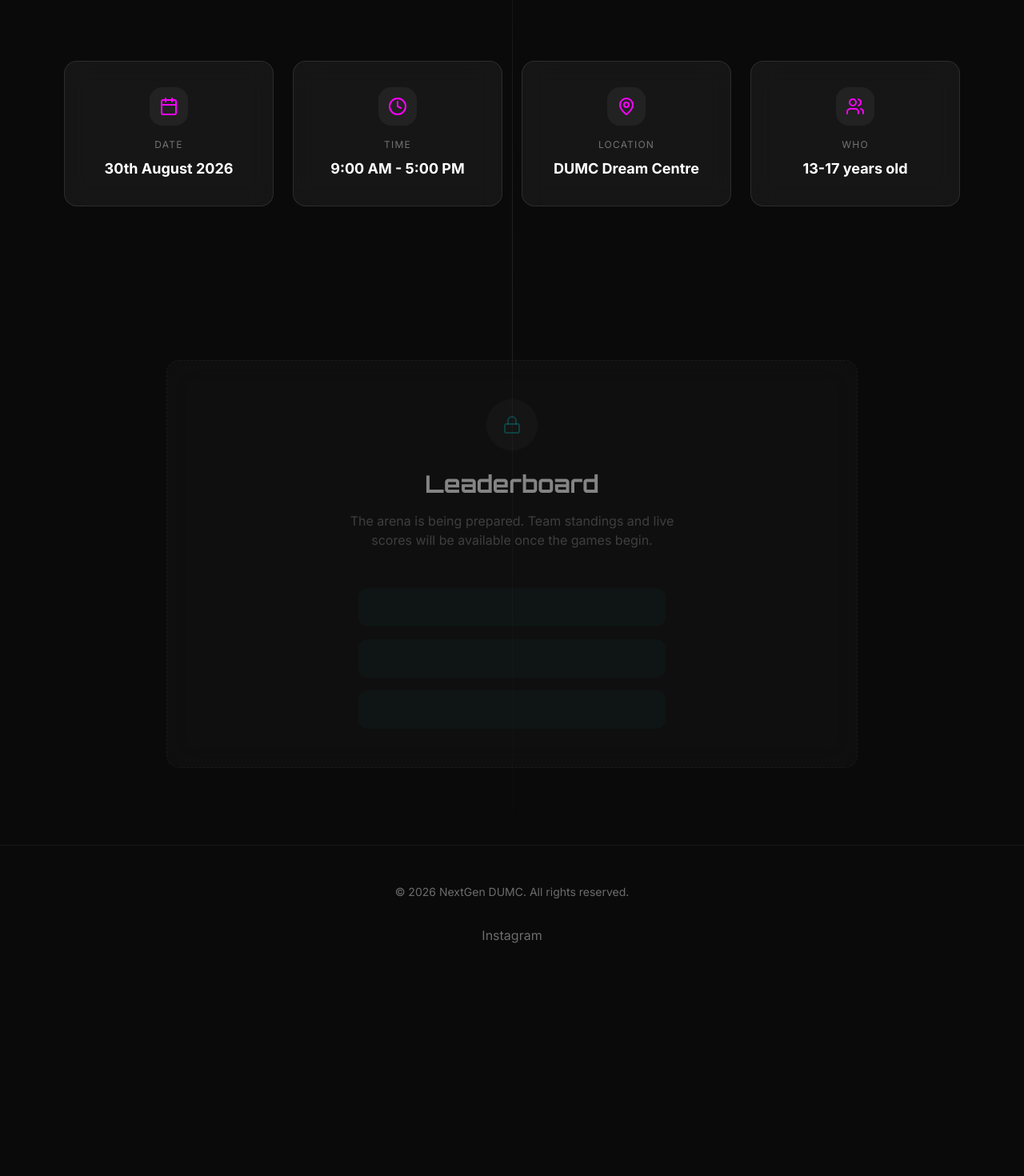
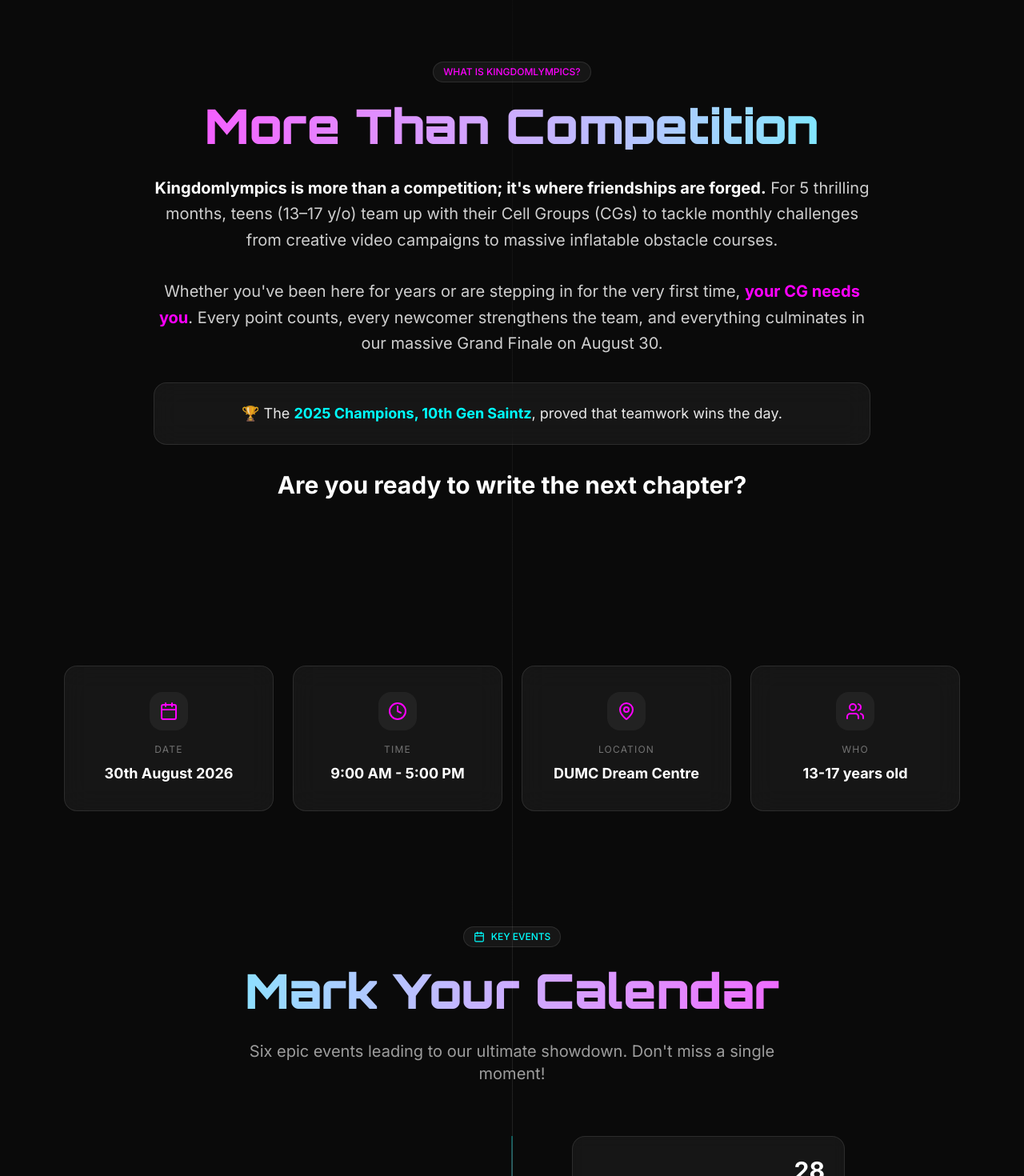
Before and after one commit to ashleylpm/kingdomlympics, a React (Vite) app: page / in a window 1280 px wide. Shown: the part 1285-2755 px from the top of the page at 80% size. Before the commit the page ends 2514 px from the top, so only its background shows below. Built offline with nearby package versions, Linux system fonts and the light colour scheme.

Commit message:
added timeline and description

```diff
--- a/src/App.tsx
+++ b/src/App.tsx
@@ -1,9 +1,10 @@
 import { Hero } from './components/Hero';
 import { Countdown } from './components/Countdown';
+import { Description } from './components/Description';
+import { Calendar } from './components/Calendar';
 import { EventDetails } from './components/EventDetails';
 import { LeaderboardPreview } from './components/LeaderboardPreview';
 import { motion, useScroll, useSpring } from 'motion/react';
-import { Divide } from 'lucide-react';
 
 export default function App() {
   const { scrollYProgress } = useScroll();
@@ -31,8 +32,8 @@ export default function App() {
         <div className="hidden md:flex space-x-8 text-xs font-bold uppercase tracking-widest text-white/60">
           <a href="#home" className="hover:text-white transition-colors">Home</a>
           <a href="#countdown" className="hover:text-white transition-colors">Countdown</a>
-          <a href="#details" className="hover:text-white transition-colors">Details</a>
-          <a href="#leaderboard" className="hover:text-white transition-colors">Leaderboard</a>
+          <a href="#about" className="hover:text-white transition-colors">About</a>
+          <a href="#calendar" className="hover:text-white transition-colors">Calendar</a>
         </div>
 
         <div className="hidden md:flex space-x-2 text-xs font-bold uppercase tracking-widest text-white/60">
@@ -65,8 +66,14 @@ export default function App() {
           <section id="countdown">
             <Countdown />
           </section>
+          <section id="about">
+            <Description />
+          </section>
           <section id="details">
             <EventDetails />
+          </section>
+          <section id="calendar">
+            <Calendar />
           </section>
           <section id="leaderboard">
             <LeaderboardPreview />
--- /dev/null
+++ b/src/components/Calendar.tsx
@@ -0,0 +1,131 @@
+import React from 'react';
+import { motion } from 'motion/react';
+import { Calendar as CalendarIcon, Trophy } from 'lucide-react';
+
+export const Calendar: React.FC = () => {
+  const keyEvents = [
+    {
+      date: "28",
+      month: "MAR",
+      title: "Challenge 1",
+      isFinale: false
+    },
+    {
+      date: "25",
+      month: "APR",
+      title: "Challenge 2",
+      isFinale: false
+    },
+    {
+      date: "30",
+      month: "MAY",
+      title: "Challenge 3",
+      isFinale: false
+    },
+    {
+      date: "27",
+      month: "JUN",
+      title: "Challenge 4",
+      isFinale: false
+    },
+    {
+      date: "25",
+      month: "JUL",
+      title: "Challenge 5",
+      isFinale: false
+    },
+    {
+      date: "30",
+      month: "AUG",
+      title: "GRAND FINALE",
+      isFinale: true
+    }
+  ];
+
+  return (
+    <section className="py-24 px-4 max-w-6xl mx-auto">
+      <motion.div
+        initial={{ opacity: 0, y: 30 }}
+        whileInView={{ opacity: 1, y: 0 }}
+        viewport={{ once: true }}
+        transition={{ duration: 0.8 }}
+        className="text-center mb-16"
+      >
+        <div className="inline-flex items-center space-x-2 px-3 py-1 rounded-full bg-white/5 border border-white/10 text-xs font-medium text-blue mb-6">
+          <CalendarIcon size={14} />
+          <span>KEY EVENTS</span>
+        </div>
+
+        <h2 className="text-4xl md:text-6xl font-black font-display mb-8 bg-gradient-to-r from-blue to-pink bg-clip-text text-transparent">
+          Mark Your Calendar
+        </h2>
+
+        <p className="text-lg md:text-xl text-white/60 max-w-2xl mx-auto">
+          Six epic events leading to our ultimate showdown. Don't miss a single moment!
+        </p>
+      </motion.div>
+
+      {/* Vertical Timeline */}
+      <div className="relative max-w-4xl mx-auto">
+        {/* Timeline Line */}
+        <div className="absolute left-8 md:left-1/2 top-0 bottom-0 w-0.5 bg-gradient-to-b from-blue via-pink to-blue opacity-30 transform md:-translate-x-px"></div>
+
+        {keyEvents.map((event, index) => (
+          <motion.div
+            key={index}
+            initial={{ opacity: 0, x: index % 2 === 0 ? -50 : 50 }}
+            whileInView={{ opacity: 1, x: 0 }}
+            viewport={{ once: true }}
+            transition={{ duration: 0.6, delay: index * 0.1 }}
+            className={`relative flex items-center mb-12 ${
+              index % 2 === 0 ? 'md:flex-row-reverse' : ''
+            }`}
+          >
+            {/* Timeline Dot */}
+            <div className={`absolute left-6 md:left-1/2 w-6 h-6 rounded-full border-2 transform md:-translate-x-1/2 z-10 ${
+              event.isFinale
+                ? 'bg-gradient-to-r from-pink to-blue border-white'
+                : 'bg-blue border-blue'
+            }`}>
+              {event.isFinale && (
+                <Trophy size={12} className="text-white absolute top-1/2 left-1/2 transform -translate-x-1/2 -translate-y-1/2" />
+              )}
+            </div>
+
+            {/* Content */}
+            <div className={`w-full md:w-5/12 ml-16 md:ml-0 ${
+              index % 2 === 0 ? 'md:pr-8 md:text-right' : 'md:pl-8'
+            }`}>
+              <div className={`backdrop-blur-sm rounded-2xl p-6 border transition-all ${
+                event.isFinale
+                  ? 'bg-gradient-to-br from-pink/15 to-blue/15 border-pink/40 hover:border-pink/60 shadow-lg shadow-pink/20'
+                  : 'bg-white/5 border-white/10 hover:border-white/20'
+              }`}>
+                <div className={`flex items-center gap-4 mb-3 ${
+                  index % 2 === 0 ? 'md:justify-end' : ''
+                }`}>
+                  <div className="text-center">
+                    <div className={`text-3xl font-black text-white`}>
+                      {event.date}
+                    </div>
+                    <div className="text-xs font-bold text-white/60 uppercase tracking-widest">
+                      {event.month}
+                    </div>
+                  </div>
+                </div>
+
+                <h3 className={`text-xl font-bold uppercase tracking-wide ${
+                  event.isFinale
+                    ? 'text-transparent bg-gradient-to-r from-pink to-blue bg-clip-text'
+                    : 'text-white'
+                }`}>
+                  {event.title}
+                </h3>
+              </div>
+            </div>
+          </motion.div>
+        ))}
+      </div>
+    </section>
+  );
+};
--- /dev/null
+++ b/src/components/Description.tsx
@@ -0,0 +1,52 @@
+import React from 'react';
+import { motion } from 'motion/react';
+
+export const Description: React.FC = () => {
+
+  return (
+    <section className="py-24 px-4 max-w-6xl mx-auto">
+      <motion.div
+        initial={{ opacity: 0, y: 30 }}
+        whileInView={{ opacity: 1, y: 0 }}
+        viewport={{ once: true }}
+        transition={{ duration: 0.8 }}
+        className="text-center mb-16"
+      >
+        <div className="inline-flex items-center space-x-2 px-3 py-1 rounded-full bg-white/5 border border-white/10 text-xs font-medium text-pink mb-6">
+          <span>WHAT IS KINGDOMLYMPICS?</span>
+        </div>
+
+        <h2 className="text-4xl md:text-6xl font-black font-display mb-8 bg-gradient-to-r from-pink to-blue bg-clip-text text-transparent">
+          More Than Competition
+        </h2>
+
+        <div className="max-w-4xl mx-auto">
+          <p className="text-lg md:text-xl text-white/80 leading-relaxed mb-8">
+            <strong className="text-white">Kingdomlympics is more than a competition; it's where friendships are forged.</strong> For 5 thrilling months, teens (13–17 y/o) team up with their Cell Groups (CGs) to tackle monthly challenges from creative video campaigns to massive inflatable obstacle courses.
+          </p>
+
+          <p className="text-lg md:text-xl text-white/80 leading-relaxed mb-8">
+            Whether you've been here for years or are stepping in for the very first time, <strong className="text-pink">your CG needs you</strong>. Every point counts, every newcomer strengthens the team, and everything culminates in our massive Grand Finale on August 30.
+          </p>
+
+          <div className="glass-card p-6 mb-8">
+            <p className="text-base md:text-lg text-white/90">
+              🏆 The <strong className="text-blue">2025 Champions, 10th Gen Saintz</strong>, proved that teamwork wins the day.
+            </p>
+          </div>
+
+          <motion.div
+            initial={{ opacity: 0, scale: 0.95 }}
+            whileInView={{ opacity: 1, scale: 1 }}
+            viewport={{ once: true }}
+            transition={{ duration: 0.6, delay: 0.2 }}
+            className="text-2xl md:text-3xl font-bold text-white mb-8"
+          >
+            Are you ready to write the next chapter?
+          </motion.div>
+        </div>
+      </motion.div>
+
+    </section>
+  );
+};
--- a/src/components/EventDetails.tsx
+++ b/src/components/EventDetails.tsx
@@ -26,7 +26,7 @@ export const EventDetails: React.FC = () => {
   ];
 
   return (
-    <section className="py-24 px-4 max-w-6xl mx-auto">
+    <section className="py-12 px-4 max-w-6xl mx-auto">
       <div className="grid grid-cols-1 md:grid-cols-2 lg:grid-cols-4 gap-6">
         {details.map((item, index) => (
           <div key={index} className="glass-card p-8 flex flex-col items-center text-center group hover:border-white/20 transition-colors">
```
